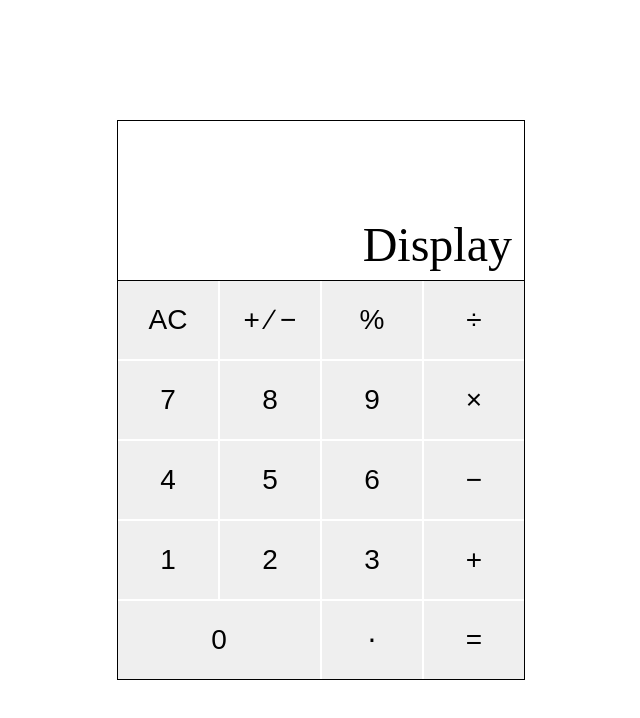
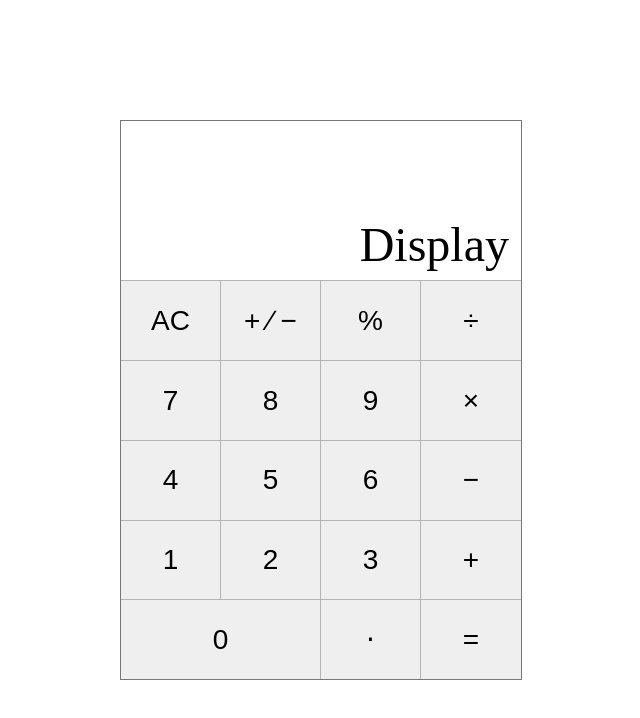
Before and after one commit to restfulcurrent/odin-calculator, a plain HTML site: page index.html in a window 1280 px wide. Shown: the whole page, without its empty margins (319-959 px from the left). Drawn offline with Linux system fonts and the light colour scheme.

Commit message:
Replace gaps between buttons with borders

```diff
--- a/style.css
+++ b/style.css
@@ -18,7 +18,7 @@ body {
     display: flex;
     flex-direction: column;
     min-height: 560px;
-    border: 1px solid black;
+    border: 1px solid rgb(119, 119, 119);
 }
 
 .calc > * {
@@ -29,7 +29,6 @@ body {
     display: flex;
     justify-content: flex-end;
     align-items: flex-end;
-    border-bottom: 1px solid black;
 }
 
 .display-content {
@@ -41,14 +40,13 @@ body {
     flex-grow: 2.5;
     display: flex;
     flex-direction: column;
-    gap: 2px;
 }
 
 .button-row {
     flex: 1 1 0px;
     display: flex;
     text-align: center;
-    gap: 2px;
+    border-top: 1px solid rgb(181, 181, 181);
 }
 
 .button-row > * {
@@ -59,6 +57,10 @@ body {
     font-size: 28px;
 }
 
+.button-row > *:not(:last-child) {
+    border-right: 1px solid rgb(181, 181, 181);
+}
+
 .double-width {
     flex-grow: 2;
 }
```
